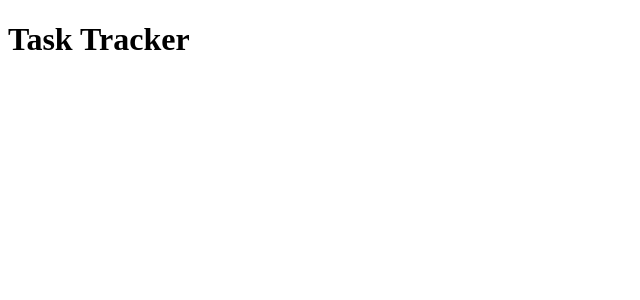
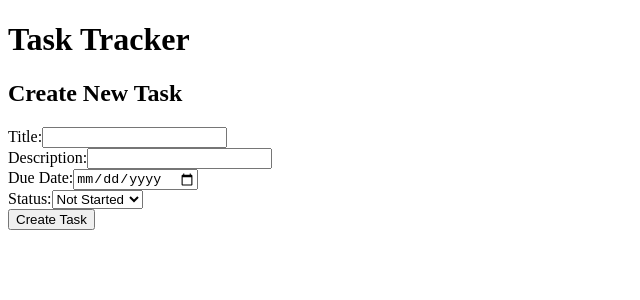
Before and after one commit to fadetula/tasktracker-frontend, an Angular app: page /create in a window 1280 px wide. Before the commit this address led to /. Shown: the top 300 px of the page, without its empty margins (0-640 px from the left). Built offline with nearby package versions, Linux system fonts and the light colour scheme.

Commit message:
Implemented create task functionality

```diff
--- a/src/app/app.routes.ts
+++ b/src/app/app.routes.ts
@@ -1,8 +1,10 @@
 import { Routes } from '@angular/router';
 import { TasksComponent } from './tasks/tasks.component';
 import { TaskDetailsComponent } from './task-details/task-details.component';
+import { CreateTaskComponent } from './create-task/create-task.component';
 
 export const routes: Routes = [
   { path: '', component: TasksComponent },
-  { path: 'tasks/:id', component: TaskDetailsComponent }
+  { path: 'tasks/:id', component: TaskDetailsComponent },
+  { path: 'create', component: CreateTaskComponent }
 ];
--- /dev/null
+++ b/src/app/create-task/create-task.component.html
@@ -0,0 +1,24 @@
+<h2>Create New Task</h2>
+<form (ngSubmit)="onSubmit()" #taskForm="ngForm">
+  <div>
+    <label>Title:</label>
+    <input name="title" [(ngModel)]="task.title" required />
+  </div>
+  <div>
+    <label>Description:</label>
+    <input name="description" [(ngModel)]="task.description" required />
+  </div>
+  <div>
+    <label>Due Date:</label>
+    <input type="date" name="dueDate" [(ngModel)]="task.dueDate" required />
+  </div>
+  <div>
+    <label>Status:</label>
+    <select name="status" [(ngModel)]="task.status" required>
+      <option value="not started">Not Started</option>
+      <option value="in progress">In Progress</option>
+      <option value="done">Done</option>
+    </select>
+  </div>
+  <button type="submit">Create Task</button>
+</form>
--- /dev/null
+++ b/src/app/create-task/create-task.component.ts
@@ -0,0 +1,30 @@
+import { Component } from '@angular/core';
+import { FormsModule } from '@angular/forms';
+import { Task } from '../task.model';
+import { TaskService } from '../tasks/task.service';
+import { Router } from '@angular/router';
+
+@Component({
+  selector: 'app-create-task',
+  standalone: true,
+  imports: [FormsModule],
+  templateUrl: './create-task.component.html',
+  styleUrl: './create-task.component.css'
+})
+export class CreateTaskComponent {
+  task: Partial<Task> = {
+    title: '',
+    description: '',
+    dueDate: '',
+    status: 'not started'
+  };
+
+  constructor(private taskService: TaskService, private router: Router) {}
+
+  onSubmit() {
+    this.taskService.createTask(this.task as Task).subscribe(() => {
+      this.router.navigate(['/']); // Go back to the task list
+    });
+  }
+
+}
--- a/src/app/tasks/task.service.ts
+++ b/src/app/tasks/task.service.ts
@@ -20,4 +20,8 @@ export class TaskService {
     return this.http.get<Task>(`${this.apiUrl}/${id}`);
   }
 
+  createTask(task: Task): Observable<Task> {
+    return this.http.post<Task>(this.apiUrl, task);
+  }
+
 }
--- a/src/app/tasks/tasks.component.html
+++ b/src/app/tasks/tasks.component.html
@@ -1,4 +1,6 @@
 <h2>Task List</h2>
+
+<a routerLink="/create">+ New Task</a>
 
 <table>
   <thead>
```
Also changed, not shown: src/app/create-task/create-task.component.css (added), 1 other file (tests, documents, lock files or other folders).
